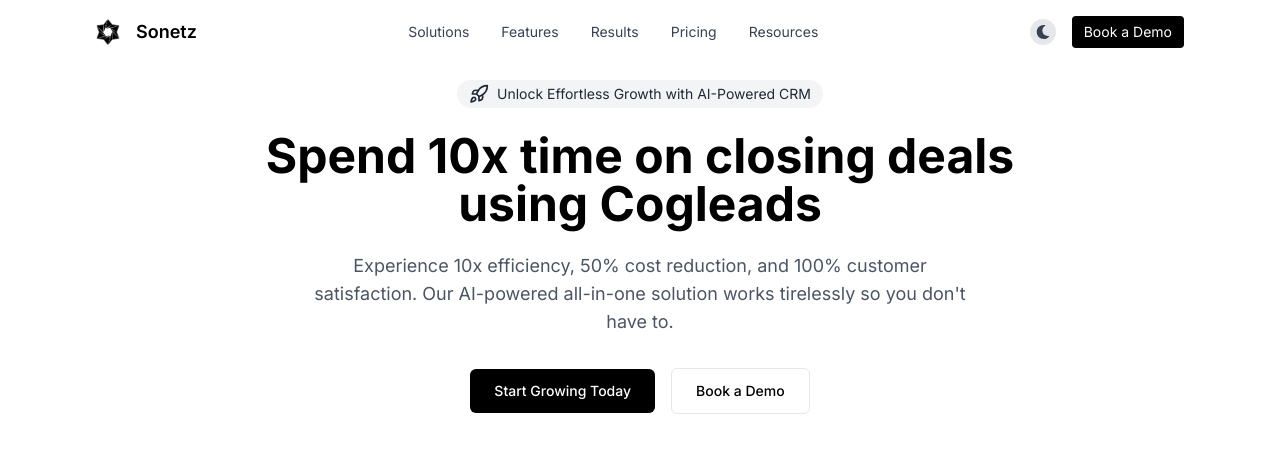
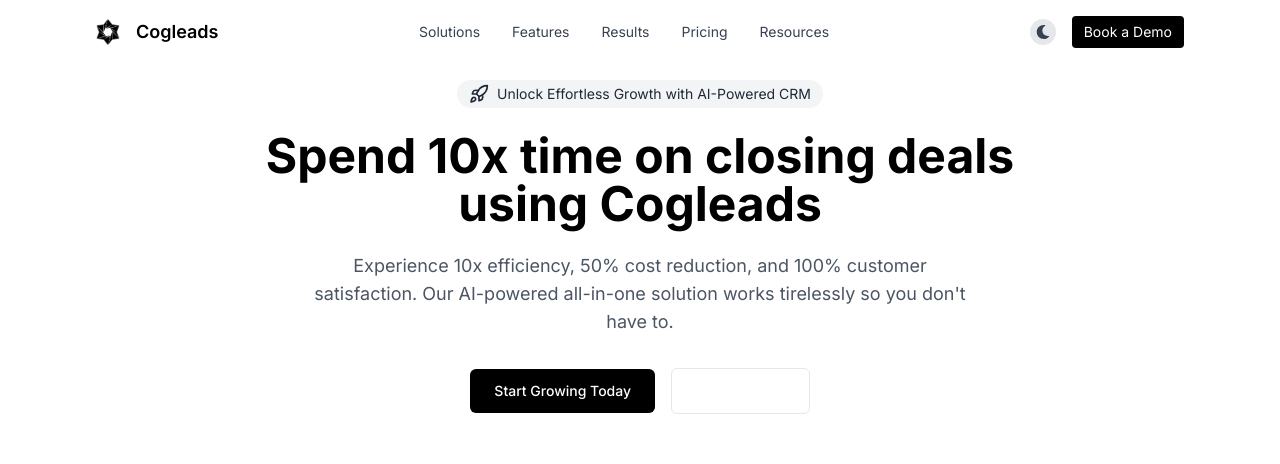
Before and after one commit to atomdbc/cogleads-landing, a Next.js app: page / in a window 1280 px wide. Shown: the top 464 px of the page. Built offline with nearby package versions, Linux system fonts and the light colour scheme; a web font is replaced by a local one.

Commit message:
added calendly link

```diff
--- a/src/components/layout/Navbar.js
+++ b/src/components/layout/Navbar.js
@@ -30,7 +30,7 @@
             height={24}
             className="mr-2"
           />
-          <span className="ml-2 text-lg font-semibold">Sonetz</span>
+          <span className="ml-2 text-lg font-semibold">Cogleads</span>
         </div>
         <div className="hidden md:flex space-x-8">
           {[
@@ -56,9 +56,14 @@
           >
             {darkMode ? <FaSun size={14} /> : <FaMoon size={14} />}
           </button>
-          <button className={`px-3 py-1.5 text-sm rounded transition duration-300 ${darkMode ? 'bg-white text-black hover:bg-gray-200' : 'bg-black text-white hover:bg-gray-800'}`}>
+          <a
+            href="https://calendly.com/sonetz-inc/30min?month=2024-09"
+            target="_blank"
+            rel="noopener noreferrer"
+            className={`px-3 py-1.5 text-sm rounded transition duration-300 ${darkMode ? 'bg-white text-black hover:bg-gray-200' : 'bg-black text-white hover:bg-gray-800'}`}
+          >
             Book a Demo
-          </button>
+          </a>
         </div>
       </div>
     </nav>
--- a/src/components/sections/CallToAction.js
+++ b/src/components/sections/CallToAction.js
@@ -40,9 +40,15 @@
               <Button primary className="px-8 py-3 text-lg">
                 Start Free Trial
               </Button>
-              <Button secondary className="px-8 py-3 text-lg">
-                Book a Demo
-              </Button>
+              <a
+                href="https://calendly.com/sonetz-inc/30min?month=2024-09"
+                target="_blank"
+                rel="noopener noreferrer"
+              >
+                <Button secondary className="px-8 py-3 text-lg">
+                  Book a Demo
+                </Button>
+              </a>
             </div>
             <p className="mt-6 text-sm text-gray-400">
               No credit card required. 14-day trial with full access. Cancel anytime.
--- a/src/components/sections/Features.js
+++ b/src/components/sections/Features.js
@@ -69,13 +69,19 @@
           }`}>
             Start Your Journey
           </button>
+          <a
+            href="https://calendly.com/sonetz-inc/30min?month=2024-09"
+            target="_blank"
+            rel="noopener noreferrer"
+          >
             <button className={`px-8 py-3 rounded-full font-semibold border-2 transition duration-300 ${
               darkMode
-              ? 'bg-black text-white border-white hover:bg-gray-900'
+                ? 'bg-black text-white border-white hover:bg-gray-900'  // Ensure clear contrast in dark mode
                 : 'bg-white text-black border-black hover:bg-gray-100'
             }`}>
               Explore Further
             </button>
+          </a>
         </div>
       </div>
     </section>
--- a/src/components/sections/Hero.js
+++ b/src/components/sections/Hero.js
@@ -26,21 +26,27 @@
               primary
               className={`px-6 py-3 ${
                 darkMode
-                  ? 'bg-gray-400 text-black hover:bg-gray-400'  // Ensure contrast in dark mode
-                  : 'bg-black text-white hover:bg-gray-800'
+                  ? 'bg-gray-400 text-black hover:bg-gray-500'  // Ensure good contrast in dark mode
+                  : 'bg-black text-white hover:bg-gray-900'  // Black in light mode for visibility
               } transition-colors duration-300`}
             >
               Start Growing Today
             </Button>
+            <a
+              href="https://calendly.com/sonetz-inc/30min?month=2024-09"
+              target="_blank"
+              rel="noopener noreferrer"
+            >
               <Button
                 className={`px-6 py-3 ${
                   darkMode
-                  ? 'bg-gray-600 text-white hover:bg-gray-500'  // More visible gray background
-                  : 'bg-gray-200 text-black hover:bg-gray-300'
+                    ? 'bg-gray-600 text-black hover:bg-gray-500'  // Visible gray in dark mode
+                    : 'bg-gray-500 text-white hover:bg-gray-600'  // Blue in light mode for visibility
                 } transition-colors duration-300`}
               >
                 Book a Demo
               </Button>
+            </a>
           </div>
         </div>
 
--- a/src/components/sections/Pricing.js
+++ b/src/components/sections/Pricing.js
@@ -6,7 +6,7 @@
 const PricingTier = ({ title, monthlyPrice, yearlyPrice, features, isPopular, cta, billingPeriod, darkMode }) => (
   <div className={`p-8 rounded-2xl shadow-lg transition-all duration-300 hover:shadow-xl ${
     darkMode ? 'bg-gray-800 text-white' : 'bg-white text-black'
-  } ${isPopular ? `border-2 ${darkMode ? 'border-white' : 'border-black'} transform hover:-translate-y-1` : ''}`}>
+  }`}>
     {isPopular && (
       <span className={`px-4 py-1 rounded-full text-sm font-semibold mb-4 inline-block ${
         darkMode ? 'bg-white text-black' : 'bg-black text-white'
@@ -124,11 +124,13 @@
           }`}>
             Join the Waitlist
           </button>
-          <button className={`px-8 py-3 rounded-lg border transition duration-300 ${
-            darkMode ? 'bg-gray-800 text-white border-white hover:bg-gray-700' : 'bg-white text-black border-black hover:bg-gray-50'
-          }`}>
-            Book a Demo
-          </button>
+          <a href="https://calendly.com/sonetz-inc/30min?month=2024-09" target="_blank" rel="noopener noreferrer">
+            <button className={`px-8 py-3 rounded-lg border transition duration-300 ${
+              darkMode ? 'bg-gray-800 text-white border-white hover:bg-gray-700' : 'bg-white text-black border-black hover:bg-gray-50'
+            }`}>
+              Book a Demo
+            </button>
+          </a>
         </div>
       </div>
     </section>
```
Lines whose indentation alone changed are shown as unchanged.
